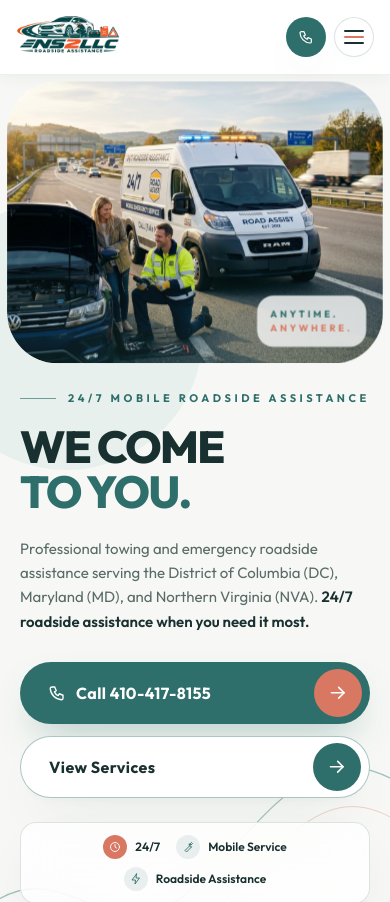
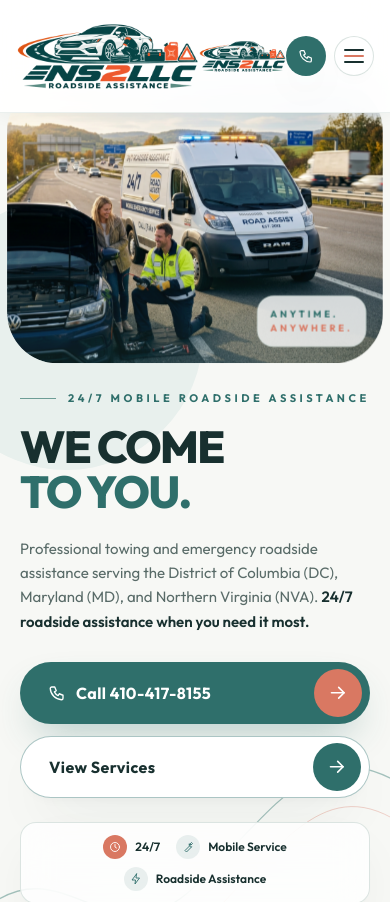
Before and after one commit to syedsujafali/ns2llc, a Next.js app: page / in a window 390 px wide. Shown: the top 902 px of the page. Built offline with nearby package versions, Linux system fonts and the light colour scheme.

Commit message:
feat: ensure logo renders prominently on desktop header and mobile menu overlay

```diff
--- a/src/components/Header.tsx
+++ b/src/components/Header.tsx
@@ -98,25 +98,27 @@ export default function Header() {
       <header
         ref={headerRef}
         className={`fixed inset-x-0 top-0 z-50 transition-all duration-500 ${
-          scrolled ? "header-scrolled py-1" : "header-default py-2 lg:py-3"
+          scrolled ? "header-scrolled py-1" : "header-default py-2 md:py-3"
         }`}
       >
-        <div className="mx-auto flex max-w-[1440px] items-center justify-between px-4 sm:px-6 lg:px-12">
-          {/* Logo — xs on mobile, sm/md on desktop */}
-          <div data-hdr>
-            <span className="lg:hidden">
-              <Logo size="xs" />
-            </span>
-            <span className="hidden lg:inline">
-              <Logo size={scrolled ? "sm" : "md"} />
-            </span>
+        <div className="mx-auto flex max-w-[1440px] items-center justify-between px-4 sm:px-5 md:px-8 lg:px-12">
+          {/* Logo — Desktop and Mobile */}
+          <div data-hdr className="flex items-center">
+            <Logo
+              size={scrolled ? "sm" : "md"}
+              className="hidden md:inline-flex"
+            />
+            <Logo
+              size="xs"
+              className="inline-flex md:hidden"
+            />
           </div>
 
           {/* Desktop nav pill */}
           <nav
             data-hdr
             aria-label="Primary"
-            className="hidden items-center gap-1 rounded-full border border-white/50 bg-white/40 p-1.5 backdrop-blur-md lg:flex"
+            className="hidden items-center gap-1 rounded-full border border-white/50 bg-white/40 p-1.5 backdrop-blur-md md:flex"
           >
             {NAV_LINKS.map((l) => {
               const isActive = active === l.href;
@@ -137,14 +139,14 @@ export default function Header() {
           </nav>
 
           {/* Desktop CTA */}
-          <div data-hdr className="hidden lg:block">
+          <div data-hdr className="hidden md:block">
             <Button href={PHONE_HREF} size={scrolled ? "sm" : "md"} icon={<PhoneIcon className="h-4 w-4" />}>
               {PHONE}
             </Button>
           </div>
 
           {/* Mobile: phone + hamburger */}
-          <div className="flex items-center gap-2 lg:hidden">
+          <div className="flex items-center gap-2 md:hidden">
             <a
               href={PHONE_HREF}
               aria-label={`Call ${PHONE}`}
@@ -173,13 +175,18 @@ export default function Header() {
       <div
         ref={overlayRef}
         aria-hidden={!open}
-        className="fixed inset-0 z-[60] flex flex-col bg-ivory px-5 pb-8 pt-24 lg:hidden"
+        className="fixed inset-0 z-[60] flex flex-col bg-ivory px-5 pb-8 pt-5 md:hidden"
         style={{ clipPath: "circle(0% at calc(100% - 46px) 46px)", pointerEvents: "none" }}
       >
         <svg aria-hidden className="pointer-events-none absolute inset-x-0 bottom-0 h-1/2 w-full opacity-60" viewBox="0 0 400 400" fill="none" preserveAspectRatio="none">
           <path d="M-20 380 C 80 300, 180 420, 280 300 S 400 160, 440 200" stroke="#6d9d96" strokeWidth="1.5" />
           <path d="M-20 420 C 100 340, 200 460, 300 340 S 420 200, 460 240" stroke="#d97862" strokeWidth="1" opacity="0.6" />
         </svg>
+
+        {/* Mobile menu top bar with Logo */}
+        <div data-m-item className="relative flex items-center justify-between pb-6">
+          <Logo size="xs" onClick={() => setOpen(false)} />
+        </div>
 
         <nav className="relative flex flex-col" aria-label="Mobile">
           {NAV_LINKS.map((l, i) => (
@@ -216,7 +223,7 @@ export default function Header() {
           type="button"
           onClick={() => setOpen(false)}
           aria-label="Close menu"
-          className="fixed right-4 top-4 z-[70] grid h-11 w-11 place-items-center rounded-full bg-teal-700 text-white shadow-teal transition-colors duration-300 hover:bg-coral lg:hidden"
+          className="fixed right-4 top-4 z-[70] grid h-11 w-11 place-items-center rounded-full bg-teal-700 text-white shadow-teal transition-colors duration-300 hover:bg-coral md:hidden"
         >
           <svg xmlns="http://www.w3.org/2000/svg" className="h-5 w-5" viewBox="0 0 24 24" fill="none" stroke="currentColor" strokeWidth="2.5" strokeLinecap="round" strokeLinejoin="round">
             <line x1="18" y1="6" x2="6" y2="18" />
--- a/src/components/Logo.tsx
+++ b/src/components/Logo.tsx
@@ -5,16 +5,18 @@ import { scrollToTarget } from "@/lib/scroll";
 export default function Logo({
   size = "md",
   className = "",
+  onClick,
 }: {
   size?: "xs" | "sm" | "md" | "lg";
   className?: string;
   stacked?: boolean;
+  onClick?: () => void;
 }) {
   const heights = {
-    xs: 52,
-    sm: 80,
-    md: 110,
-    lg: 160,
+    xs: 46,
+    sm: 72,
+    md: 96,
+    lg: 140,
   };
 
   const h = heights[size];
@@ -24,6 +26,7 @@ export default function Logo({
       href="#home"
       onClick={(e) => {
         e.preventDefault();
+        if (onClick) onClick();
         scrollToTarget(0, 0);
       }}
       aria-label="NS2LLC Roadside Assistance — Home"
@@ -33,7 +36,7 @@ export default function Logo({
         src="/logo.png"
         alt="NS2LLC Roadside Assistance logo"
         height={h}
-        style={{ height: h, width: "auto", display: "block" }}
+        style={{ height: `${h}px`, width: "auto", display: "block" }}
         className="object-contain"
       />
     </a>
```
